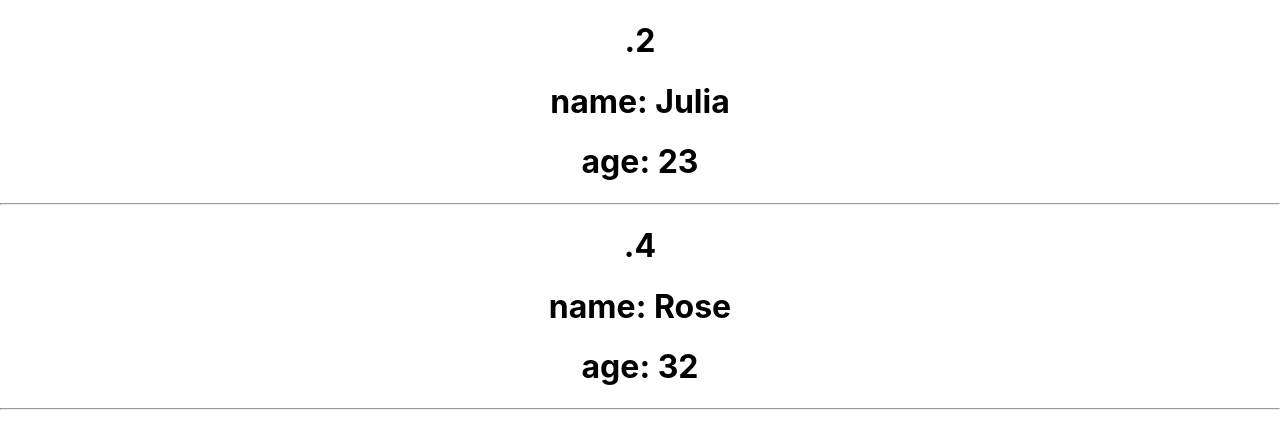
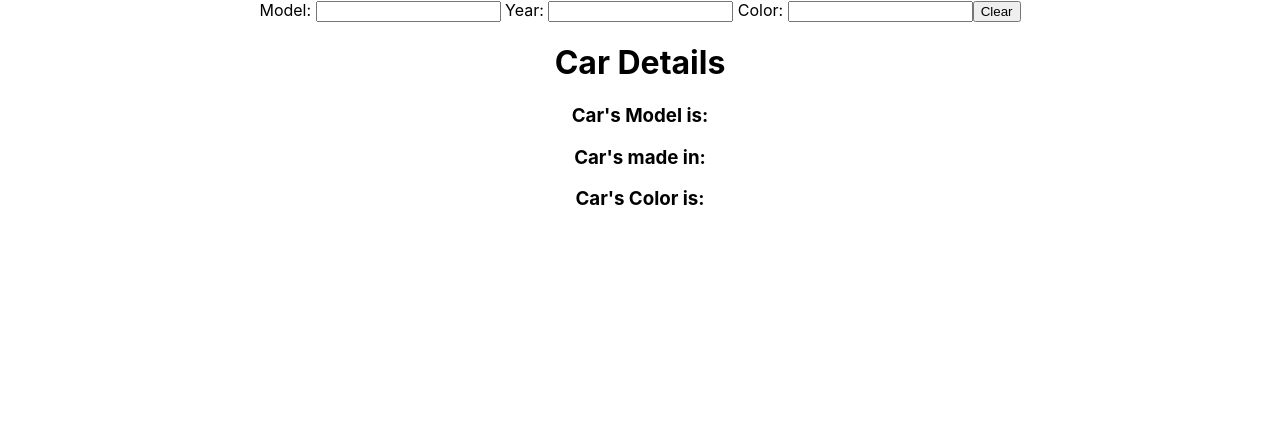
Before and after one commit to aryakrm/React-Exercises-Develhope, a React (Create React App) app: page / in a window 1280 px wide. Shown: the top 448 px of the page. Built offline with nearby package versions, Linux system fonts and the light colour scheme.

Commit message:
useRef Done

```diff
--- a/src/App.js
+++ b/src/App.js
@@ -1,10 +1,38 @@
 import "./App.css";
-import FilteredList from "./FilteredList";
+import { useRef, useState, useEffect } from "react";
+import CarDetails from "./CarDetails";
 
 function App() {
+  const [data, setData] = useState({ name: "", year: "", color: "" });
+
+  const inputRef = useRef();
+
+  useEffect(() => {
+    inputRef.current.value = "";
+  }, []);
+
+  function inputChange(event) {
+    const { name, value } = event.target;
+    setData((data) => {
+      return {
+        ...data,
+        [name]: value,
+      };
+    });
+  }
+
   return (
     <div className="App">
-      <FilteredList />
+      <form>
+        <label htmlFor="model">Model: </label>
+        <input ref={inputRef} type="text" name="model" onChange={inputChange} />
+        <label htmlFor="year"> Year: </label>
+        <input ref={inputRef} type="text" name="year" onChange={inputChange} />
+        <label htmlFor="color"> Color: </label>
+        <input ref={inputRef} type="text" name="color" onChange={inputChange} />
+        <button type="reset">Clear</button>
+      </form>
+      <CarDetails model={data.model} year={data.year} color={data.color} />
     </div>
   );
 }
--- /dev/null
+++ b/src/CarDetails.jsx
@@ -0,0 +1,10 @@
+export default function CarDetails({ model, year, color }) {
+  return (
+    <div>
+      <h1>Car Details</h1>
+      <h3>Car's Model is: {model}</h3>
+      <h3>Car's made in: {year}</h3>
+      <h3>Car's Color is: {color}</h3>
+    </div>
+  );
+}
```
Also changed, not shown: src/Counter.jsx (renamed from src/Counter.js), src/GithubUser.jsx (renamed from src/GithubUser.js), src/GithubUserList.jsx (renamed from src/GithubUserList.js), src/useCounter.jsx (renamed from src/useCounter.js), src/useGithubUser.jsx (renamed from src/useGithubUser.js).
